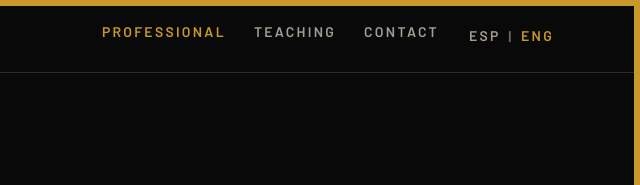
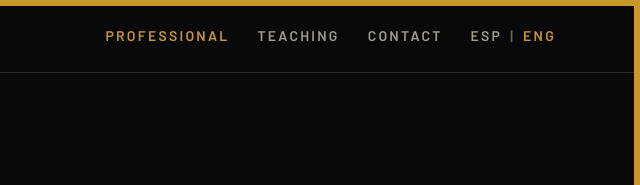
Before and after one commit to Edurafael01/eduardoramirezgracia.github.io, a plain HTML site: page docs/en/index.html in a window 1280 px wide. Shown: the top 185 px of the page, 640-1280 px from the left. Drawn offline with nearby package versions, Linux system fonts and the light colour scheme.

Commit message:
Alinear el selector ESP | ENG con el resto del menú
Co-Authored-By: Claude Opus 5.5 <noreply@anthropic.com>
Claude-Session: https://claude.ai/code/session_01F27hUpNkdrUS7jNgwd1Hsi

```diff
--- a/docs/styles.css
+++ b/docs/styles.css
@@ -12,8 +12,8 @@ header{position:sticky;top:0;z-index:40;background:rgba(10,10,10,.92);backdrop-f
 header .wrap{display:flex;align-items:center;justify-content:space-between;height:72px;gap:24px}
 .marca{font-family:'Barlow Condensed',sans-serif;font-weight:700;font-size:22px;letter-spacing:.06em;text-transform:uppercase;text-decoration:none}
 .marca span{color:var(--gold)}
-nav{display:flex;gap:28px}
-nav a{font-weight:600;font-size:14px;letter-spacing:.16em;text-transform:uppercase;text-decoration:none;color:var(--grey)}
+nav{display:flex;align-items:center;gap:28px}
+nav a{font-weight:600;font-size:14px;line-height:1;letter-spacing:.16em;text-transform:uppercase;text-decoration:none;color:var(--grey)}
 nav a:hover,nav a[aria-current=page]{color:var(--gold)}
 /* Tipografía */
 .eyebrow{font-weight:700;font-size:14px;letter-spacing:.22em;text-transform:uppercase;color:var(--gold)}
@@ -113,8 +113,8 @@ footer{border-top:1px solid var(--line);padding:32px 0 48px;color:var(--dim);fon
 }
 @media (max-width:420px){.marca{font-size:15px;letter-spacing:.03em} nav{gap:12px} nav a{font-size:11px;letter-spacing:.08em}}
 /* Selector de idioma */
-.idioma{display:flex;align-items:center;gap:6px;font-weight:700;font-size:13px;letter-spacing:.14em;color:var(--dim)}
-.idioma a{color:var(--grey);text-decoration:none;padding:4px 2px}
+.idioma{display:flex;align-items:center;gap:8px;font-weight:600;font-size:14px;line-height:1;letter-spacing:.16em;color:var(--dim)}
+.idioma a{color:var(--grey);text-decoration:none;padding:0;line-height:1}
 .idioma a[aria-current=true]{color:var(--gold)}
 .idioma a:hover{color:var(--white)}
 /* Seminarios: nivel y resultados */
@@ -133,4 +133,4 @@ footer{border-top:1px solid var(--line);padding:32px 0 48px;color:var(--dim);fon
 .condicion{border-left:4px solid var(--gold);padding:6px 0 6px 20px;color:var(--grey);font-size:16px}
 .condicion strong{display:block;color:var(--white);font-family:'Barlow Condensed',sans-serif;font-size:22px;text-transform:uppercase;margin-bottom:4px}
 @media (max-width:1000px){.formatos{grid-template-columns:repeat(2,1fr)}}
-@media (max-width:760px){.formatos,.condiciones{grid-template-columns:1fr} .idioma{font-size:11px;letter-spacing:.06em;gap:4px}}
+@media (max-width:760px){.formatos,.condiciones{grid-template-columns:1fr} .idioma{font-size:12px;letter-spacing:.1em;gap:4px}}
--- a/styles.css
+++ b/styles.css
@@ -13,8 +13,8 @@ header{position:sticky;top:0;z-index:40;background:rgba(10,10,10,.92);backdrop-f
 header .wrap{display:flex;align-items:center;justify-content:space-between;height:72px;gap:24px}
 .marca{font-family:'Barlow Condensed',sans-serif;font-weight:700;font-size:22px;letter-spacing:.06em;text-transform:uppercase;text-decoration:none}
 .marca span{color:var(--gold)}
-nav{display:flex;gap:28px}
-nav a{font-weight:600;font-size:14px;letter-spacing:.16em;text-transform:uppercase;text-decoration:none;color:var(--grey)}
+nav{display:flex;align-items:center;gap:28px}
+nav a{font-weight:600;font-size:14px;line-height:1;letter-spacing:.16em;text-transform:uppercase;text-decoration:none;color:var(--grey)}
 nav a:hover,nav a[aria-current=page]{color:var(--gold)}
 /* Tipografía */
 .eyebrow{font-weight:700;font-size:14px;letter-spacing:.22em;text-transform:uppercase;color:var(--gold)}
@@ -114,8 +114,8 @@ footer{border-top:1px solid var(--line);padding:32px 0 48px;color:var(--dim);fon
 }
 @media (max-width:420px){.marca{font-size:15px;letter-spacing:.03em} nav{gap:12px} nav a{font-size:11px;letter-spacing:.08em}}
 /* Selector de idioma */
-.idioma{display:flex;align-items:center;gap:6px;font-weight:700;font-size:13px;letter-spacing:.14em;color:var(--dim)}
-.idioma a{color:var(--grey);text-decoration:none;padding:4px 2px}
+.idioma{display:flex;align-items:center;gap:8px;font-weight:600;font-size:14px;line-height:1;letter-spacing:.16em;color:var(--dim)}
+.idioma a{color:var(--grey);text-decoration:none;padding:0;line-height:1}
 .idioma a[aria-current=true]{color:var(--gold)}
 .idioma a:hover{color:var(--white)}
 /* Seminarios: nivel y resultados */
@@ -134,4 +134,4 @@ footer{border-top:1px solid var(--line);padding:32px 0 48px;color:var(--dim);fon
 .condicion{border-left:4px solid var(--gold);padding:6px 0 6px 20px;color:var(--grey);font-size:16px}
 .condicion strong{display:block;color:var(--white);font-family:'Barlow Condensed',sans-serif;font-size:22px;text-transform:uppercase;margin-bottom:4px}
 @media (max-width:1000px){.formatos{grid-template-columns:repeat(2,1fr)}}
-@media (max-width:760px){.formatos,.condiciones{grid-template-columns:1fr} .idioma{font-size:11px;letter-spacing:.06em;gap:4px}}
+@media (max-width:760px){.formatos,.condiciones{grid-template-columns:1fr} .idioma{font-size:12px;letter-spacing:.1em;gap:4px}}
```
